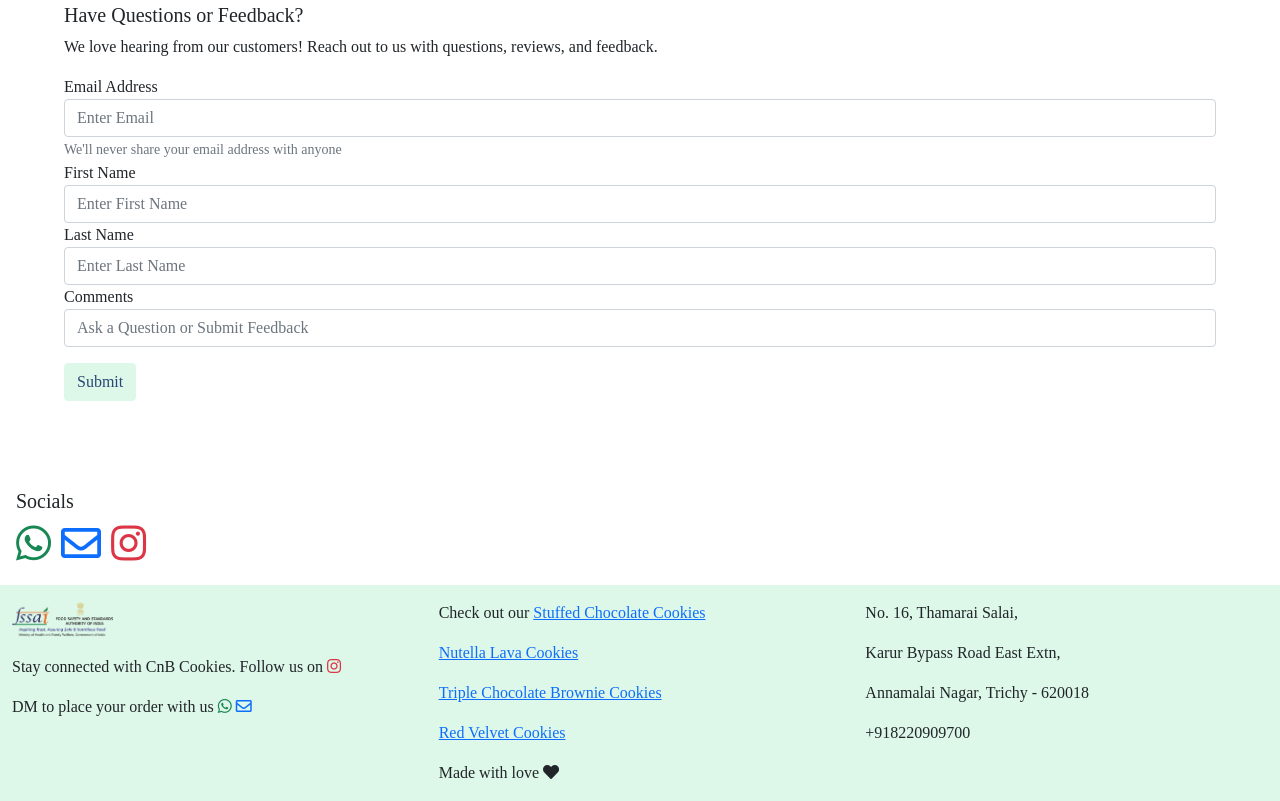
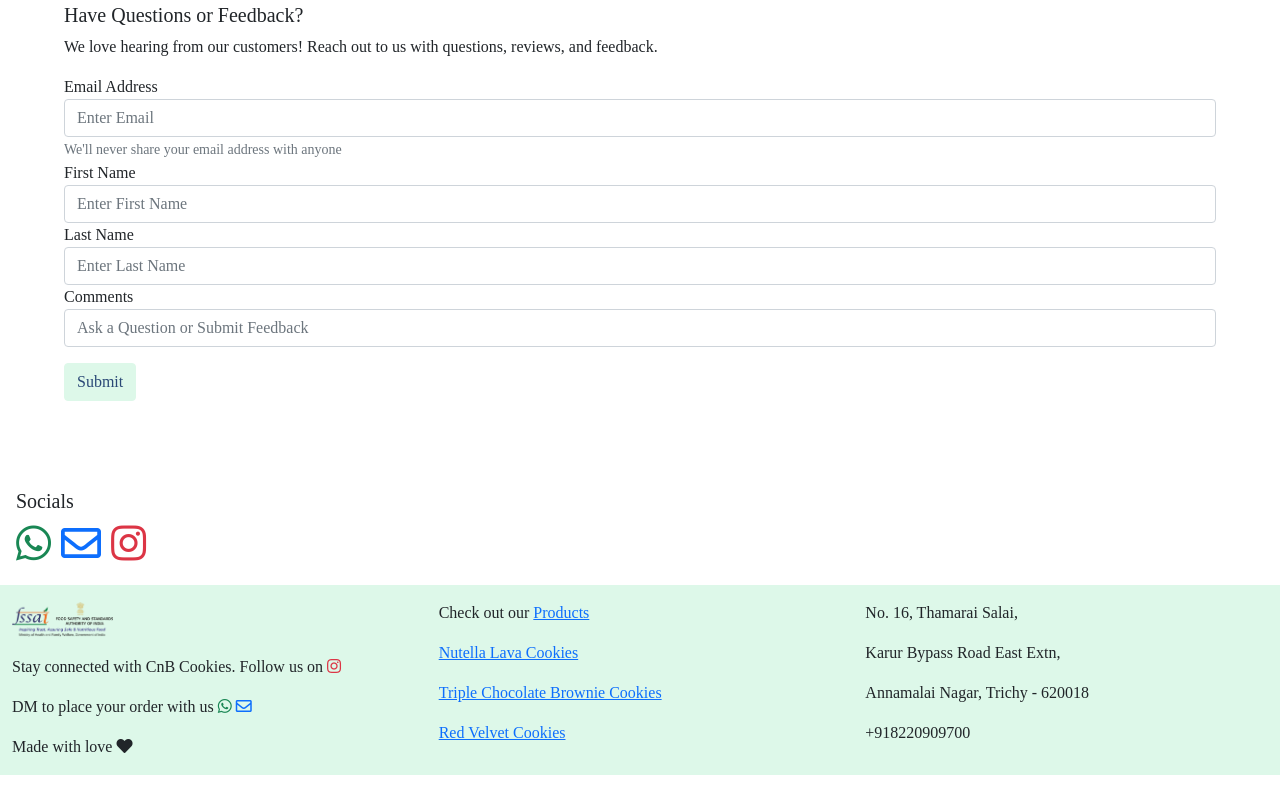
Before and after one commit to CnBCookies/CnBCookies.github.io, a plain HTML site: page about.html in a window 1280 px wide. Shown: the part 725-1526 px from the top of the page. After the commit the page ends 1500 px from the top, so only its background shows below. Drawn offline with nearby package versions, Linux system fonts and the light colour scheme.

Commit message:
updated footer

```diff
--- a/about.html
+++ b/about.html
@@ -123,15 +123,14 @@
             ></a>
             <a href="cnbcookies@gmail.com" target="_blank" class="link-primary"> <i class="far fa-envelope"></i></a>
           </p>
+          <p>Made with love <i class="fas fa-heart"></i></p>
         </div>
         <div class="col">
-          <p>Check out our <a href="#products">Stuffed Chocolate Cookies</a></p>
+          <p>Check out our <a href="#products">Products</a></p>
 
           <p><a href="#products">Nutella Lava Cookies</a></p>
           <p><a href="#products">Triple Chocolate Brownie Cookies</a></p>
           <p><a href="#products">Red Velvet Cookies</a></p>
-
-          <p>Made with love <i class="fas fa-heart"></i></p>
         </div>
         <div class="col">
           <p>No. 16, Thamarai Salai,</p>
```
Also changed, not shown: index.html (+2 -3 lines).
